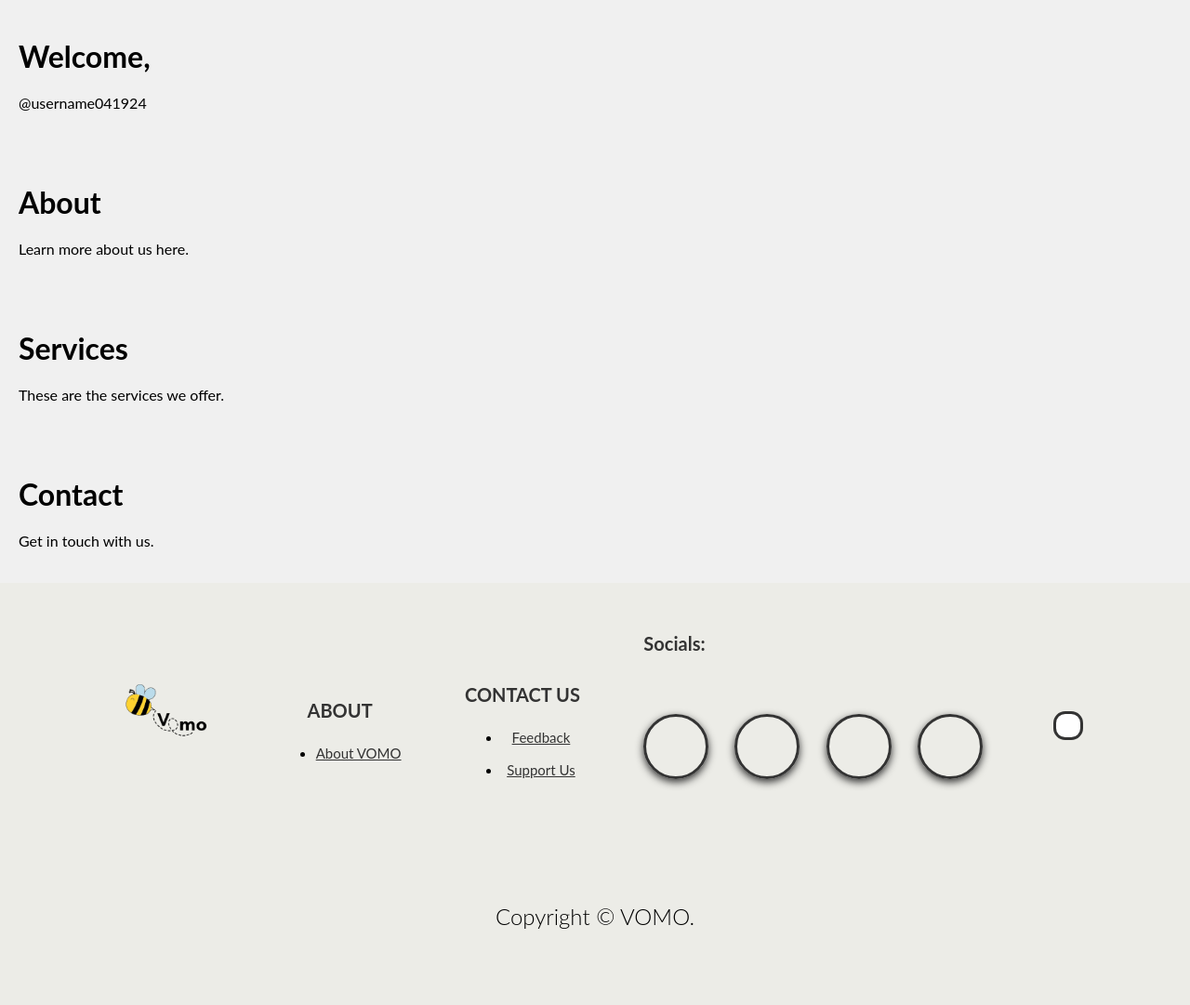
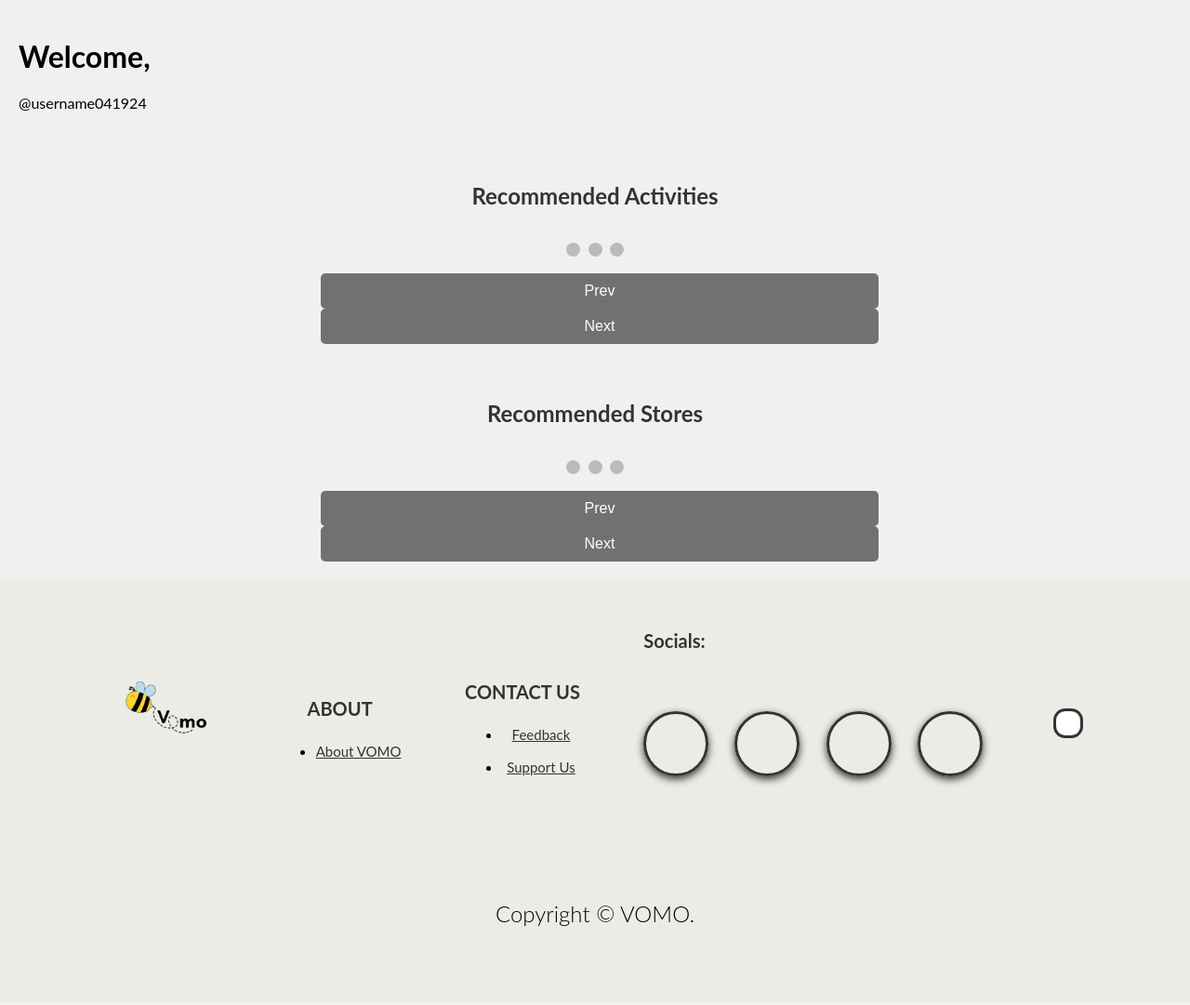
Before and after one commit to bo-exe/FYP, a PHP site: page / in a window 1280 px wide. Shown: the part 125-1206 px from the top of the page at 93% size. After the commit the page ends 1121 px from the top, so only its background shows below. Run offline with PHP 8.4, Linux system fonts and the light colour scheme.

Commit message:
updates to homepage

```diff
--- a/index.php
+++ b/index.php
@@ -13,17 +13,41 @@
         <h1>Welcome,</h1>
         <p>@username041924</p>
     </div>
-    <div id="about" style="padding:20px;">
-        <h1>About</h1>
-        <p>Learn more about us here.</p>
+    <div class="carousel-container">
+        <h2>Recommended Activities</h2>
+        <div class="carousel">
+            <img src="images/activity1.jpg" alt="Activity 1">
+            <img src="images/activity2.jpg" alt="Activity 2">
+            <img src="images/activity3.jpg" alt="Activity 3">
+        </div>
+        <div class="dots">
+            <span class="dot" onclick="currentSlide(1, 0)"></span>
+            <span class="dot" onclick="currentSlide(2, 0)"></span>
+            <span class="dot" onclick="currentSlide(3, 0)"></span>
+        </div>
+        <div class="carousel-buttons">
+            <button onclick="prevSlide(0)">Prev</button>
+            <button onclick="nextSlide(0)">Next</button>
+        </div>
     </div>
-    <div id="services" style="padding:20px;">
-        <h1>Services</h1>
-        <p>These are the services we offer.</p>
-    </div>
-    <div id="contact" style="padding:20px;">
-        <h1>Contact</h1>
-        <p>Get in touch with us.</p>
+
+    <!-- Second Carousel: Recommended Stores -->
+    <div class="carousel-container">
+        <h2>Recommended Stores</h2>
+        <div class="carousel">
+            <img src="images/ikeaa.jpg" alt="Store 1">
+            <img src="images/Giantt.jpg" alt="Store 2">
+            <img src="images/thebodyshopp.jpg" alt="Store 3">
+        </div>
+        <div class="dots">
+            <span class="dot" onclick="currentSlide(1, 1)"></span>
+            <span class="dot" onclick="currentSlide(2, 1)"></span>
+            <span class="dot" onclick="currentSlide(3, 1)"></span>
+        </div>
+        <div class="carousel-buttons">
+            <button onclick="prevSlide(1)">Prev</button>
+            <button onclick="nextSlide(1)">Next</button>
+        </div>
     </div>
 
       <!-- Footer Section -->
--- a/navbar.php
+++ b/navbar.php
@@ -11,13 +11,14 @@
     <!-- Navbar Section -->
     <div class="header">
         <nav class="navbar navbar-expand-sm sticky-top">
-            <a class="navbar-brand" href="index.html">
+            <a class="navbar-brand" href="#">
                 <img src="images/logo.png" alt="logo" style="width:100px;" class="logo">
             </a>
             <div class="nav-items" style="display: none;">
                 <a class="nav-item active nav-mobile-item" href="#home"><i class='bx bx-home'></i> Home</a>
-                <a class="nav-item nav-mobile-item" href="#about"><i class='bx bx-user'></i> About Us</a>
-                <a class="nav-item nav-mobile-item" href="#contact"><i class='bx bx-phone'></i> Contact</a>
+                <a class="nav-item nav-mobile-item" href="#activities"><i class='bx bx-user'></i> Activities</a>
+                <a class="nav-item nav-mobile-item" href="#redeem"><i class='bx bx-phone'></i> Redeem</a>
+                <a class="nav-item nav-mobile-item" href="#stores"><i class='bx bx-user'></i> Stores</a>
             </div>
             <div class="nav-item hamburger"><i class='bx bx-menu'></i></div>
         </nav>
--- a/style.css
+++ b/style.css
@@ -3,6 +3,68 @@ body {
     font-family: 'Lato';
     margin: 0;
     padding: 0;
+}
+
+.carousel-container {
+    position: relative;
+    max-width: 600px;
+    margin: auto;
+    padding: 20px 0;
+    text-align: center;
+}
+
+.carousel-container h2 {
+    margin-bottom: 20px;
+}
+
+.carousel {
+    display: flex;
+    overflow: hidden;
+    width: 100%;
+}
+
+.carousel img {
+    width: 100%;
+    display: none;
+}
+
+.dots {
+    text-align: center;
+    margin: 15px 0;
+}
+
+.dot {
+    height: 15px;
+    width: 15px;
+    margin: 0 2px;
+    background-color: #bbb;
+    border-radius: 50%;
+    display: inline-block;
+    transition: background-color 0.6s ease;
+}
+
+.active, .dot:hover {
+    background-color: #717171;
+}
+
+.carousel-buttons {
+    text-align: center;
+    margin-top: 10px;
+}
+
+.carousel-buttons button {
+    padding: 10px 20px;
+    margin: 0 5px;
+    border: none;
+    background-color: #717171;
+    color: white;
+    cursor: pointer;
+    border-radius: 5px;
+    transition: background-color 0.3s ease;
+}
+
+.carousel-buttons button:hover {
+    background-color: #555;
 }
 /* Navbar */
 .navbar {
```
Also changed, not shown: script.js (+37 -0 lines).
